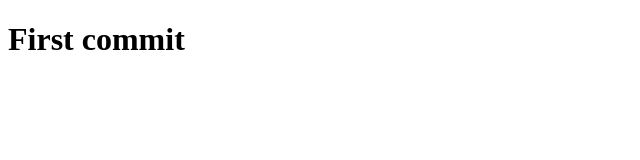
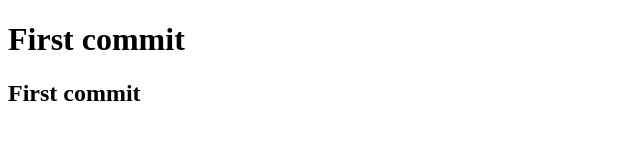
Before and after one commit to OleksandraKud/Git, a plain HTML site: page index.html in a window 1280 px wide. Shown: the whole page, without its empty margins (0-640 px from the left). Drawn offline with Linux system fonts and the light colour scheme.

Commit message:
first commit

```diff
--- a/index.html
+++ b/index.html
@@ -6,5 +6,6 @@
 </head>
 <body>
     <h1>First commit</h1>
+    <h2>First commit</h2>
 </body>
 </html>
```
